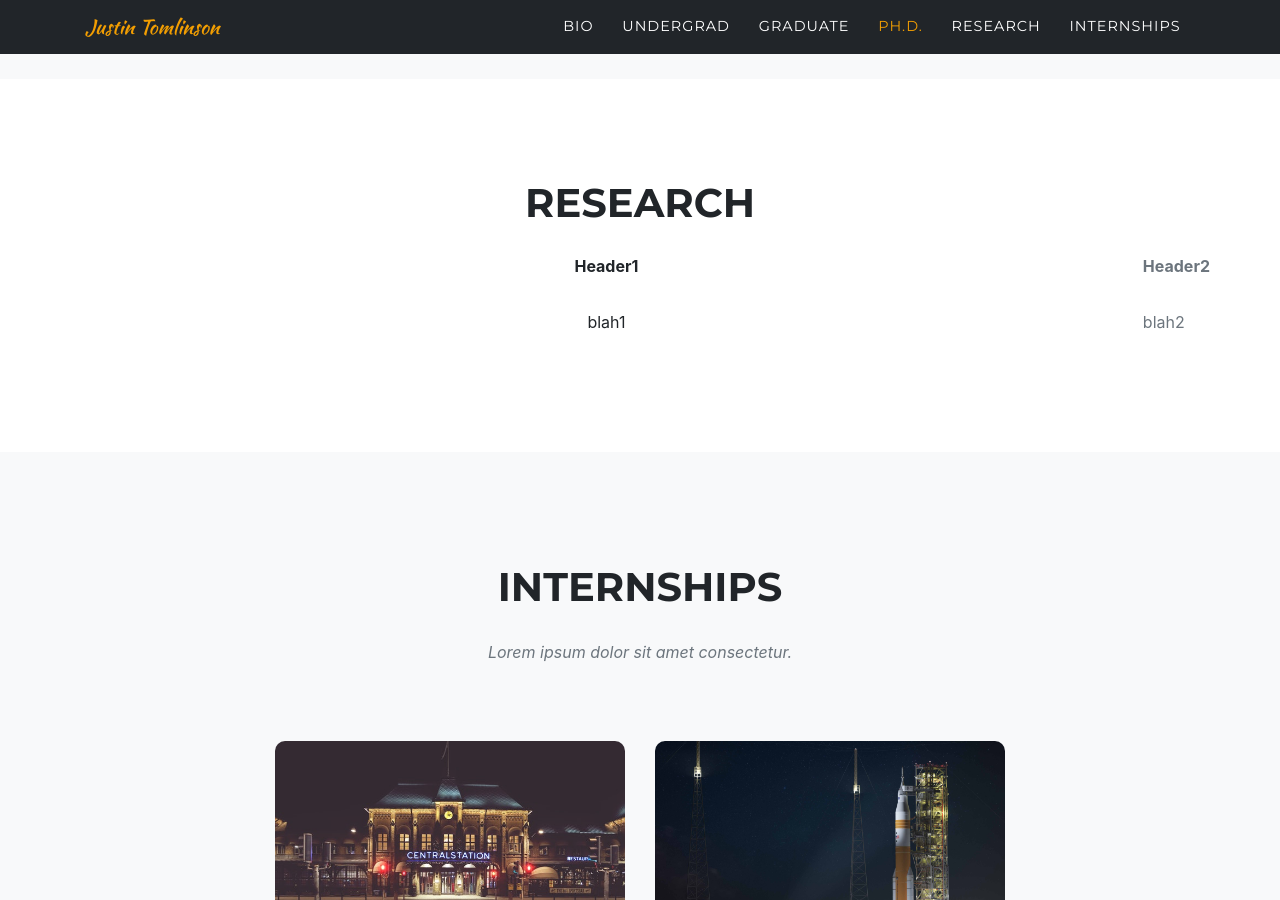
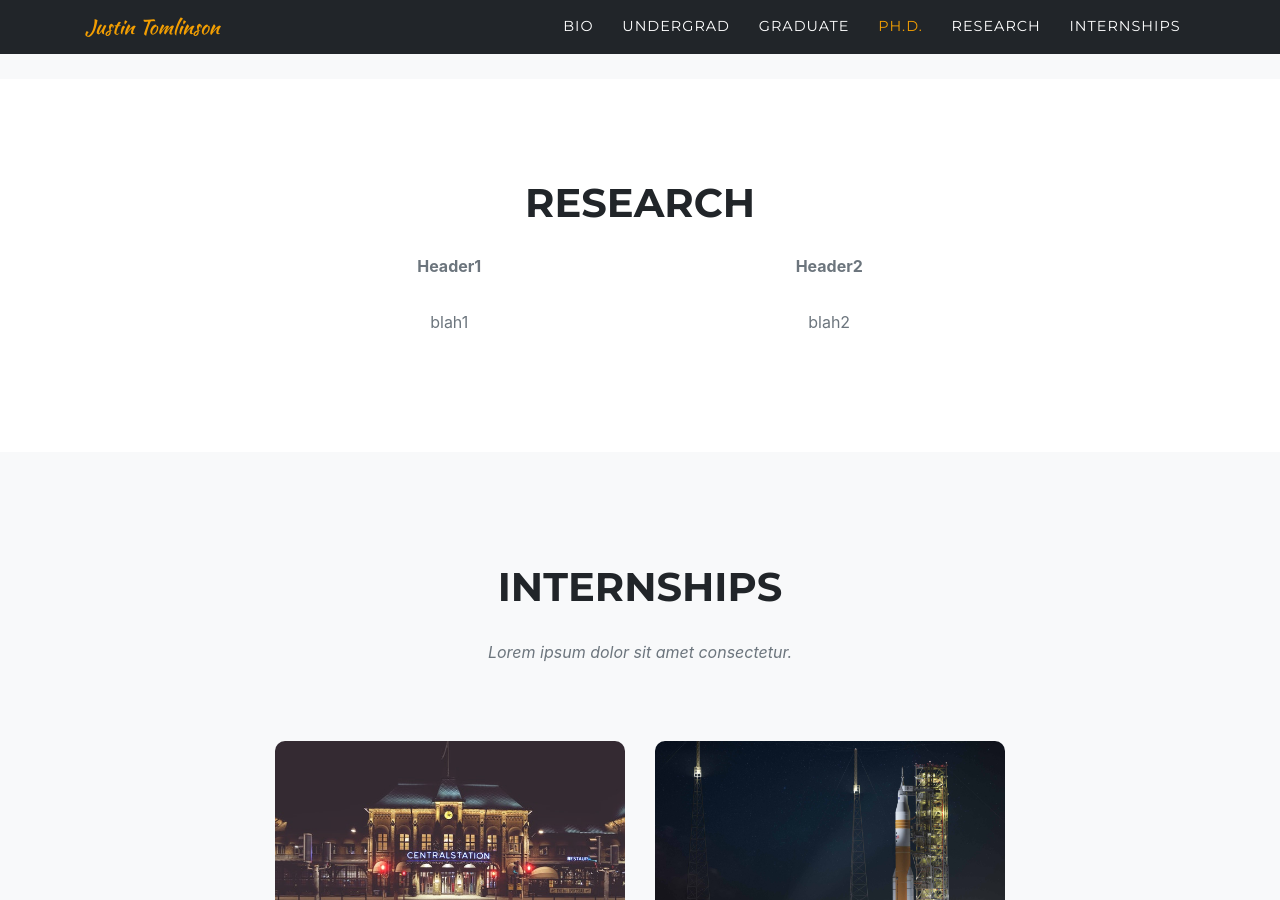
Before and after one commit to tomljr2/tomljr2.github.io, a Jekyll site: the page built from index.md, in a window 1280 px wide and 900 px high, scrolled down 3976 px. Built offline with Jekyll 4.4.1, drawn with Linux system fonts in a browser that asks for light colours; some web fonts are replaced.

Commit message:
Update research.html

```diff
--- a/_includes/research.html
+++ b/_includes/research.html
@@ -8,7 +8,7 @@
       </div>
     </div>
     <div class="row">
-      <div class="col-lg-8 mx-auto text-center" style="display:flex;flex-direction:row;justify-content:space-around;margin:0;padding:0;width:100%;>
+      <div class="col-lg-8 mx-auto text-center" style="display:flex;flex-direction:row;justify-content:space-around;margin:0;padding:0;width:100%;">
         <div class="large text-muted">{{ site.data.sitetext[site.locale].research.body | markdownify }}</div>
         <div class="large text-muted">{{ site.data.sitetext[site.locale].research.body2 | markdownify }}</div>
       </div>
```
